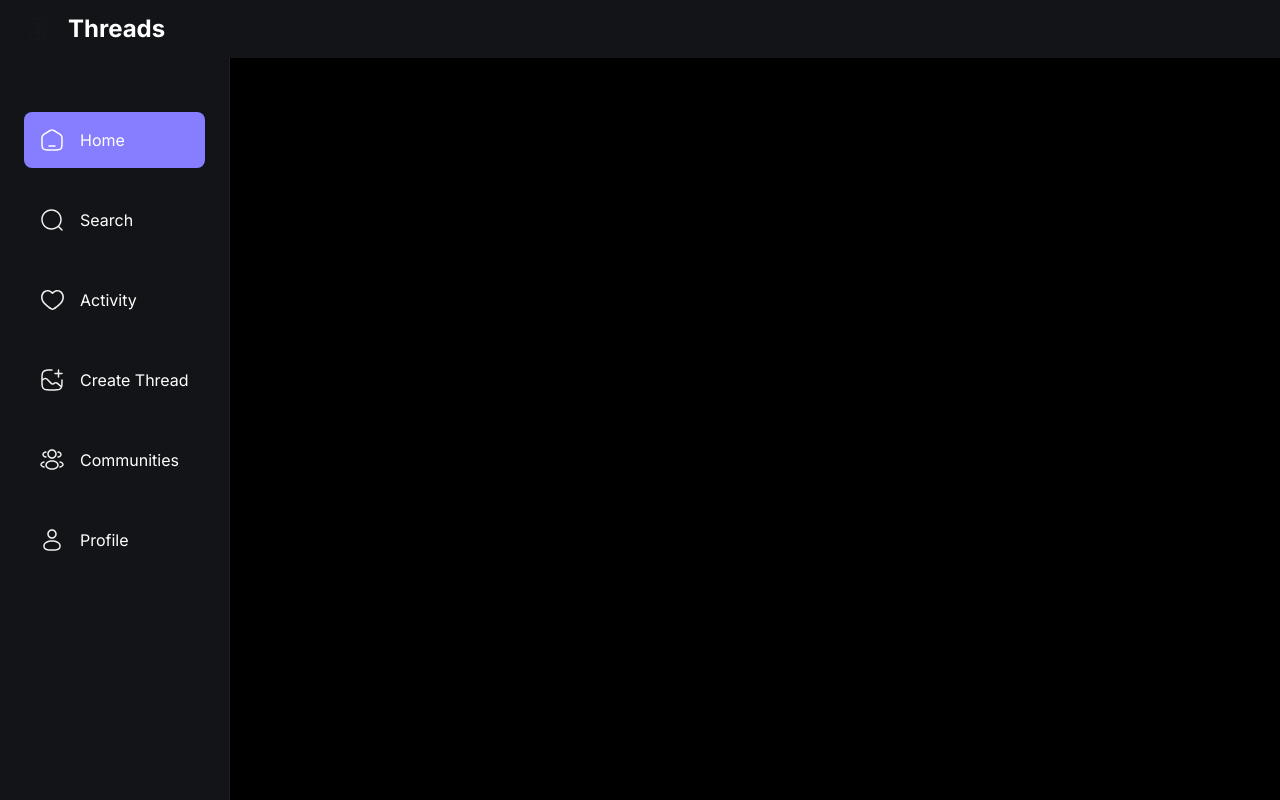
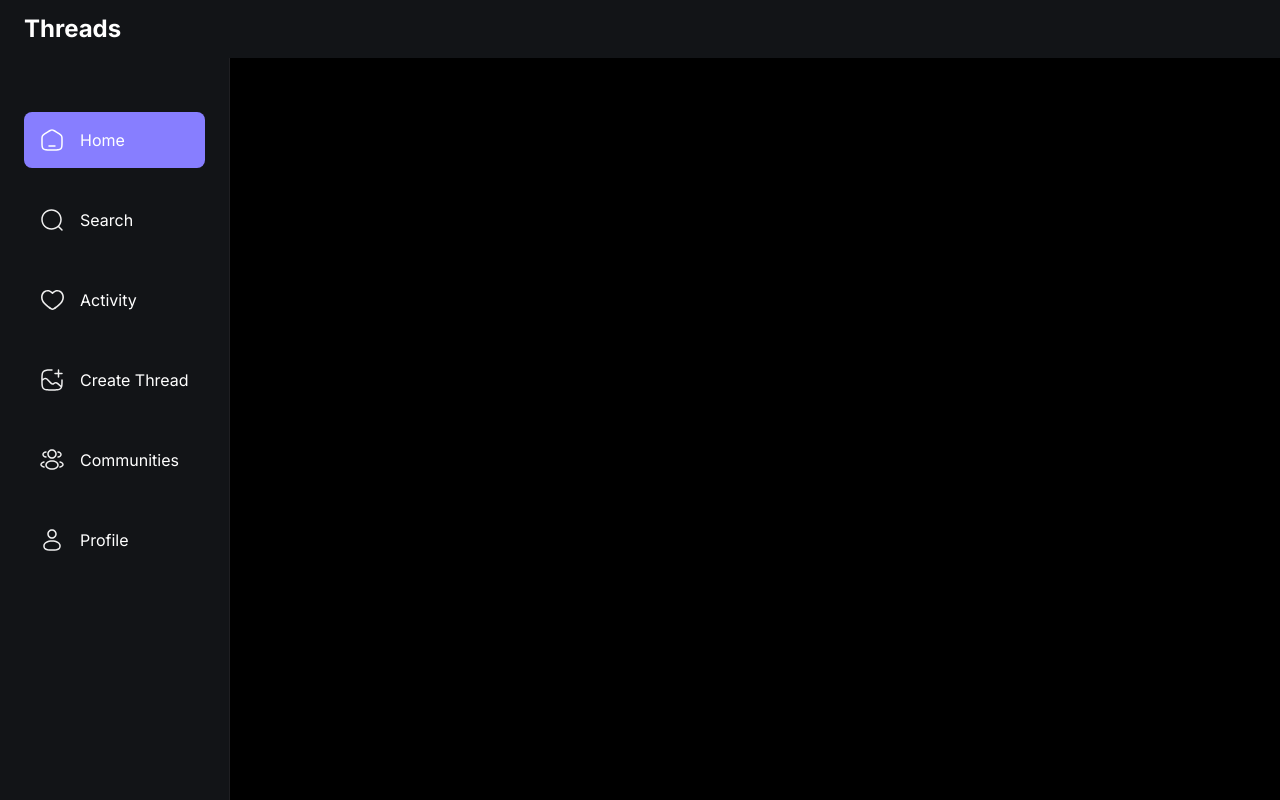
Before and after one commit to anim081/sm-app-threads, a Next.js app: page / in a window 1280 px wide. Built offline with nearby package versions, Linux system fonts and the light colour scheme; no server answers.

Commit message:
logo removed

```diff
--- a/components/shared/Topbar.tsx
+++ b/components/shared/Topbar.tsx
@@ -7,7 +7,6 @@
   return (
     <nav className="topbar">
       <Link href="/" className="flex items-center gap-4">
-        <Image src="/logo.png" alt="logo" width={28} height={28} />
         <p className="text-heading3-bold text-light-1 max-xs:hidden">Threads</p>
       </Link>
 
```
Also changed, not shown: public/logo.png (deleted), public/logo.svg (deleted).
